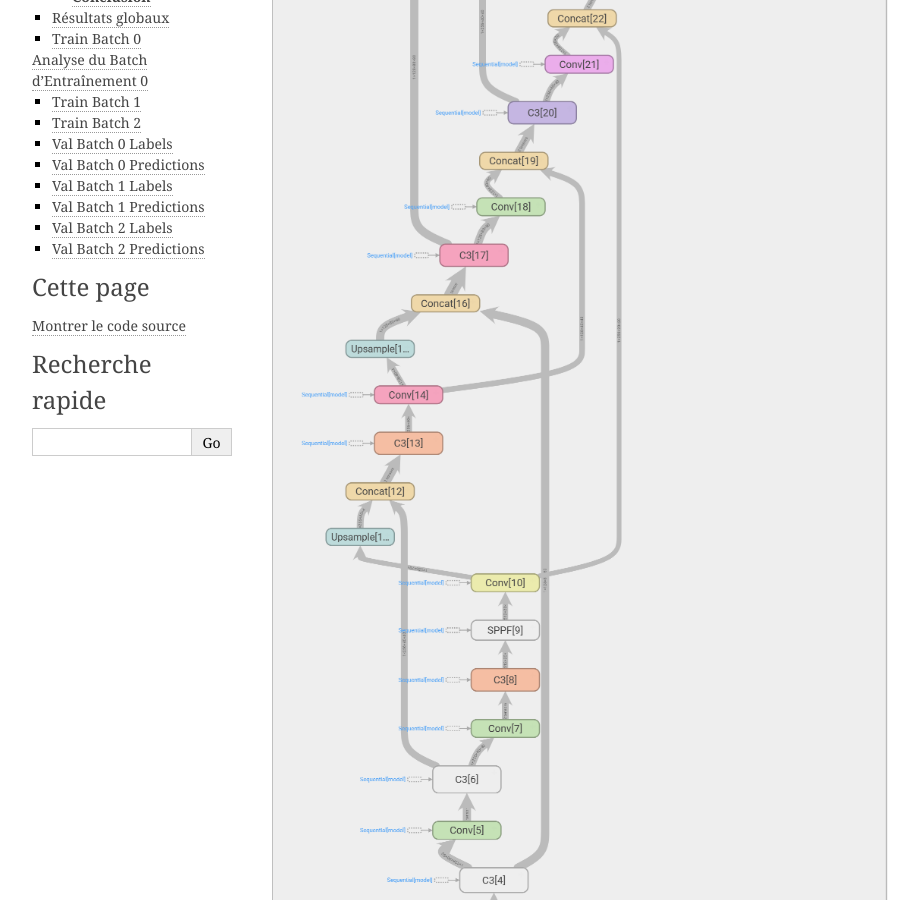
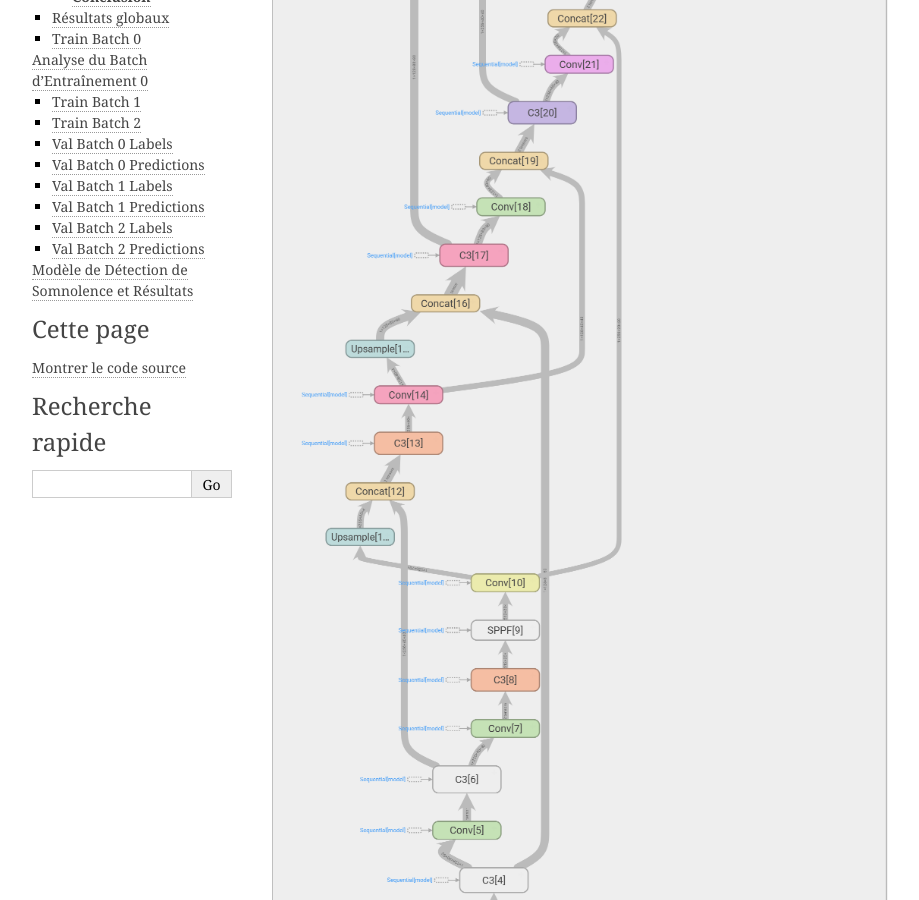
Before and after one commit to SouleymaneDiallo04/Syst-me-de-Surveillance-de-la-posture, a Sphinx documentation site: the page built from docs/source/architectures.rst, in a window 1280 px wide and 900 px high, scrolled down 1194 px. Shown: the whole window, without its empty margins (148-1067 px from the left). Built offline with Sphinx 7.4.7, drawn with Linux system fonts in a browser that asks for light colours; pages that are not in the unit, such as notebooks, are missing from menus; some of the changed text lies outside the part shown.

```diff
--- a/docs/source/architectures.rst
+++ b/docs/source/architectures.rst
@@ -478,3 +478,10 @@
 .. image:: ../_static/ImageYolov5Model/val_batch2_pred.jpg
    :alt: Val Batch 2 Predictions
    :align: center
+
+----
+
+Modèle de Détection de Somnolence et Résultats
+=============================================
+
+----
```
Also changed, not shown: docs/_static/imageSomnolance/accuracy_train_val.png (added), docs/_static/imageSomnolance/architecture.png (added), docs/_static/imageSomnolance/loss_train_val.png (added), docs/_static/imageSomnolance/matrice_confusion.png (added).
